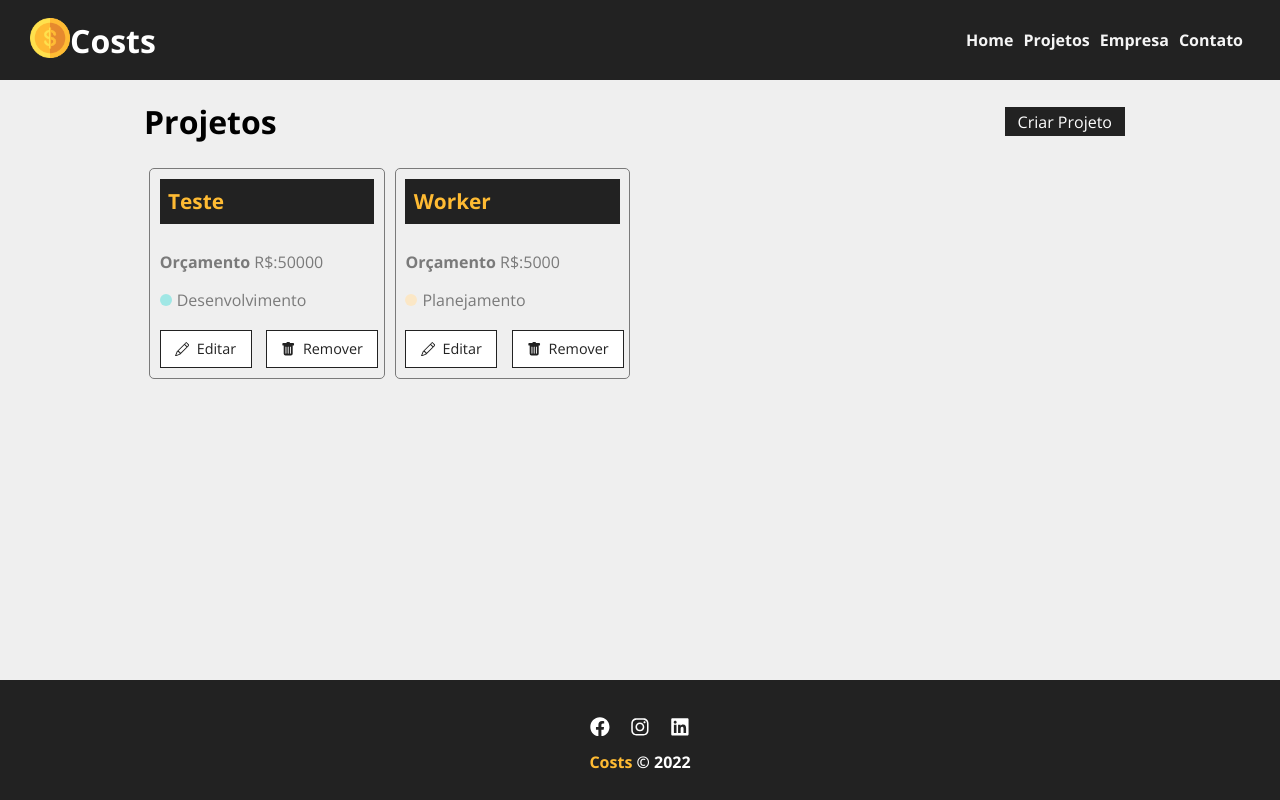
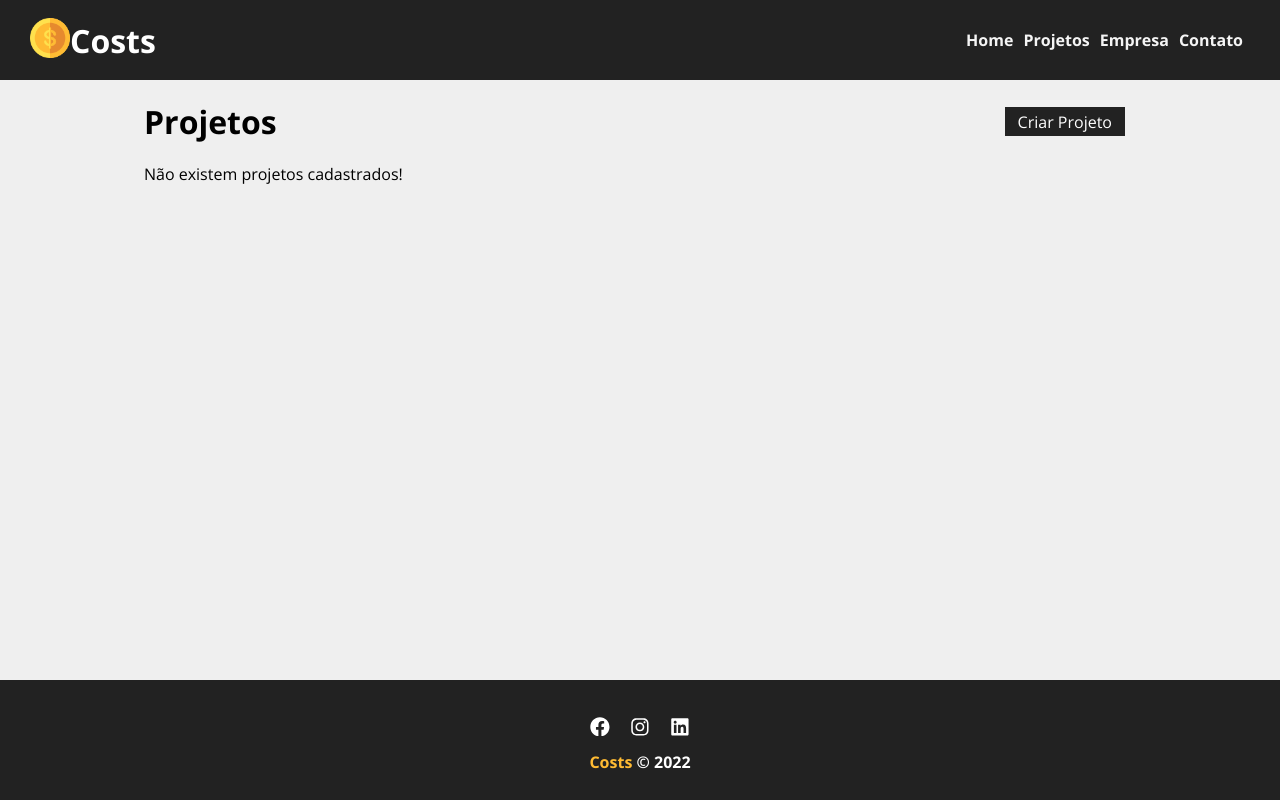
Before and after one commit to JosediO/Costs, a React (Create React App) app: page /Projetos in a window 1280 px wide. Built offline with nearby package versions, Linux system fonts and the light colour scheme; data requests are answered from the project's data file.

Commit message:
delete method

```diff
--- a/db.json
+++ b/db.json
@@ -1,28 +1,5 @@
 {
-  "projects": [
-    {
-      "name": "Teste",
-      "budget": "50000",
-      "category": {
-        "id": "2",
-        "name": "Desenvolvimento"
-      },
-      "cost": 0,
-      "services": [],
-      "id": 1
-    },
-    {
-      "name": "Worker",
-      "budget": "5000",
-      "category": {
-        "id": "4",
-        "name": "Planejamento"
-      },
-      "cost": 0,
-      "services": [],
-      "id": 2
-    }
-  ],
+  "projects": [],
   "categories": [
     {
       "id": 1,
--- a/src/Components/Project/ProjectCard.js
+++ b/src/Components/Project/ProjectCard.js
@@ -4,6 +4,12 @@
 import {BsPencil, BsFillTrashFill} from 'react-icons/bs'
 
 function ProjectCard({id,name,budget,category,handleRemove}){
+
+    const remove = (e) =>{
+        e.preventDefault()
+        handleRemove(id)
+    }
+
     return(
         <div className={styles.project_card}>
             <h4>{name}</h4>
@@ -17,9 +23,9 @@
             <Link to="/">
                 <BsPencil/> Editar
             </Link>
-            <Link to="/">
+            <button onClick={remove}>
                 <BsFillTrashFill/> Remover
-            </Link>
+            </button>
             </div>
         </div>
     )
--- a/src/Components/pages/Projetos.js
+++ b/src/Components/pages/Projetos.js
@@ -11,15 +11,15 @@
 
 
 function Projetos (){
+    const [projects,setProjects] = useState([])
+    const [removeLoading,setRemoveLoading] = useState(false)
+    const [projectMessage,setProjectMessage] = useState('')
 
     const location = useLocation()
     let message = ''
     if (location.state){
         message = location.state.message
     }
-
-    const [projects,setProjects] = useState([])
-    const [removeLoading,setRemoveLoading] = useState(false)
 
     useEffect(() =>{
         setTimeout(()=>(
@@ -37,11 +37,29 @@
         .catch((err)=> (console.log(err)))
         ),1000)
     },[])
+
+    function removeProject(id){
+
+        fetch(`http://localhost:5000/projects/${id}`,{
+            method: 'DELETE',
+            headers:{
+                'Content-type':'application/json',
+            },
+        })
+        .then((resp)=>resp.json())
+        .then((data)=>{
+            setProjects(projects.filter((project)=>project.id !== id))
+            setProjectMessage('Projeto removido com sucesso!')
+        })
+        .catch((err)=>(console.log(err)))
+    }
+
     return (
         <div className={styles.project_container}>
             <div className={styles.title_container}>
             <h1>Projetos</h1>
             {message && <Message type="success" msg={message} />}
+            {projectMessage && <Message type="success" msg={projectMessage} />}
             <Linkbtn to="/novoprojeto" text="Criar Projeto"/>
             </div>
 
@@ -54,9 +72,13 @@
                         budget={project.budget}
                         category={project.category?project.category.name: null}
                         key={project.id}
+                        handleRemove={removeProject}
                         />
                 ))}
                 {!removeLoading && <Loading/> }
+                {removeLoading && projects.length ===0 &&
+                    <p>Não existem projetos cadastrados!</p>
+                }
             </Container>
         </div>
     )
```
